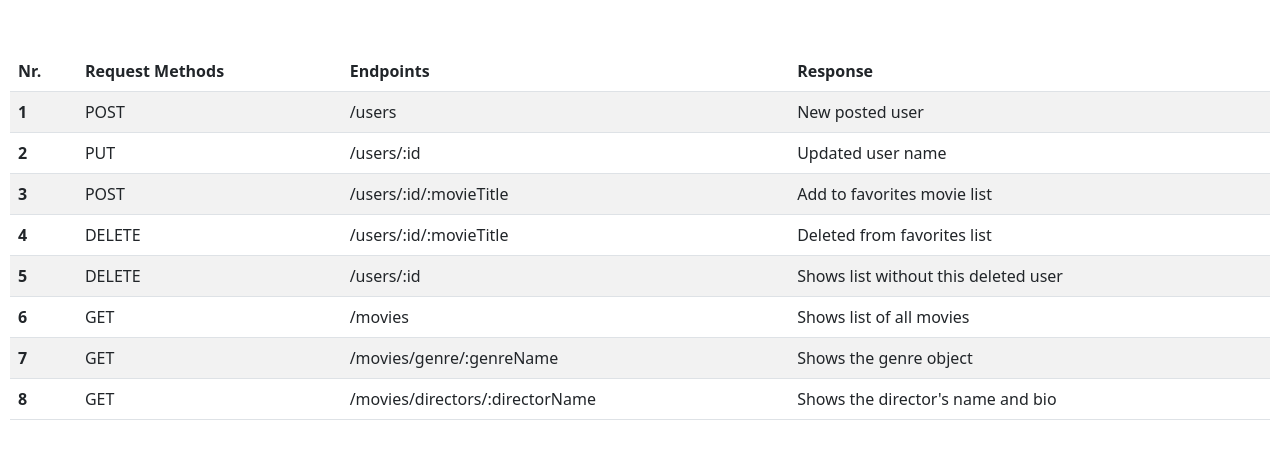
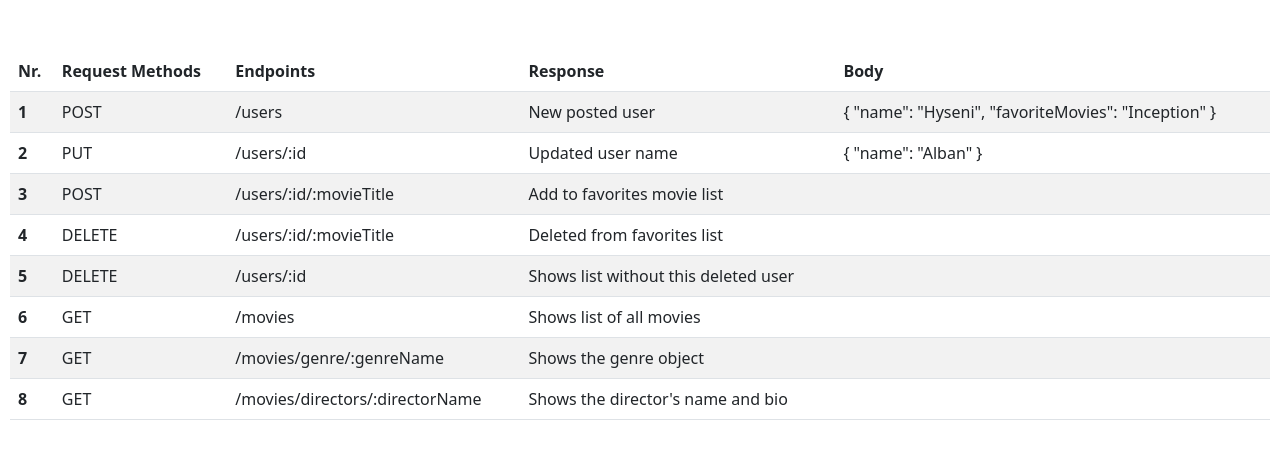
Before and after one commit to baninations/server-movie-api, a website: page public/documentation.html in a window 1280 px wide. Shown: the part 63-522 px from the top of the page. Drawn offline with nearby package versions, Linux system fonts and the light colour scheme.

Commit message:
Fixed bugs

```diff
--- a/public/documentation.html
+++ b/public/documentation.html
@@ -23,6 +23,7 @@
                     <th scope="col">Request Methods</th>
                     <th scope="col">Endpoints</th>
                     <th scope="col">Response</th>
+                    <th scope="col">Body</th>
                 </tr>
             </thead>
             <tbody>
@@ -31,48 +32,61 @@
                     <td>POST</td>
                     <td>/users</td>
                     <td>New posted user</td>
+                    <td>{
+                        "name": "Hyseni",
+                        "favoriteMovies": "Inception"
+                        }</td>
                 </tr>
                 <tr>
                     <th scope="row">2</th>
                     <td>PUT</td>
                     <td>/users/:id</td>
                     <td>Updated user name</td>
+                    <td>{
+                        "name": "Alban"
+                        }</td>
                 </tr>
                 <tr>
                     <th scope="row">3</th>
                     <td>POST</td>
                     <td>/users/:id/:movieTitle</td>
                     <td>Add to favorites movie list</td>
+                    <td></td>
                 </tr>
                 <tr>
                     <th scope="row">4</th>
                     <td>DELETE</td>
                     <td>/users/:id/:movieTitle</td>
                     <td>Deleted from favorites list</td>
+                    <td></td>
                 </tr>
                 <tr>
                     <th scope="row">5</th>
                     <td>DELETE</td>
                     <td>/users/:id</td>
                     <td>Shows list without this deleted user</td>
+                    <td></td>
                 </tr>
                 <tr>
                     <th scope="row">6</th>
                     <td>GET</td>
                     <td>/movies</td>
                     <td>Shows list of all movies</td>
+                    <td></td>
                 </tr>
                 <tr>
                     <th scope="row">7</th>
                     <td>GET</td>
                     <td>/movies/genre/:genreName</td>
                     <td>Shows the genre object</td>
+                    <td></td>
                 </tr>
                 <tr>
                     <th scope="row">8</th>
                     <td>GET</td>
                     <td>/movies/directors/:directorName</td>
                     <td>Shows the director's name and bio</td>
+                    <td></td>
                 </tr>
             </tbody>
         </table>
```
Also changed, not shown: index.js (+9 -7 lines).
